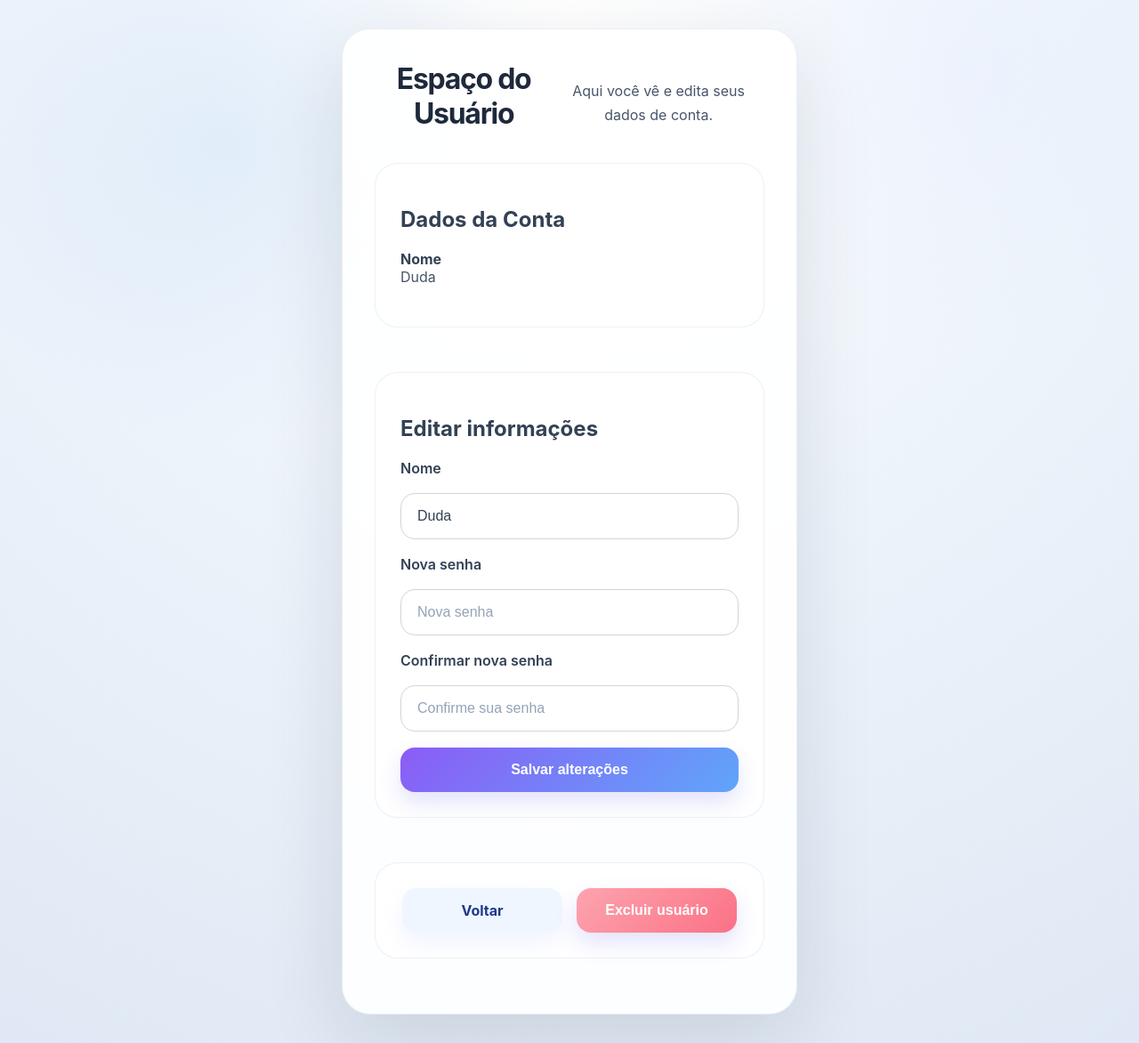
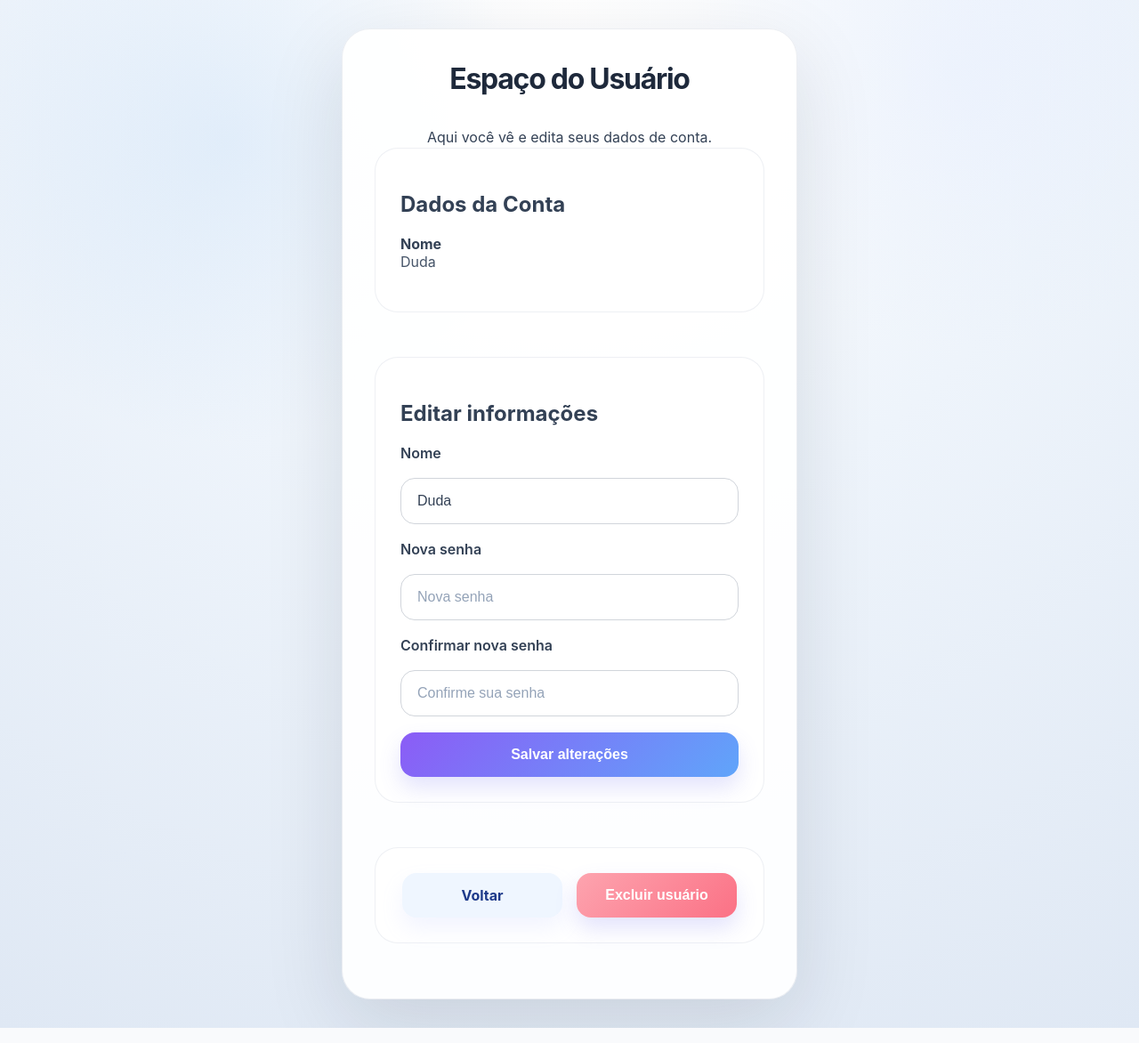
Before and after one commit to MEduardaNunes/TP-ES, a Django app: page /user/ in a window 1280 px wide. Shown: the whole page at 89% size. Run offline with Django 5.2, Linux system fonts and the light colour scheme; a user stored in the database is signed in.

Commit message:
fix página de editar usuário

```diff
--- a/tp_es/accounts/static/css/accounts.css
+++ b/tp_es/accounts/static/css/accounts.css
@@ -34,9 +34,3 @@
   width: auto;
   min-width: 180px;
 }
-
-.center-line {
-  display: flex;
-  justify-content: center;
-  margin: 1px;
-}
--- a/tp_es/accounts/templates/user.html
+++ b/tp_es/accounts/templates/user.html
@@ -12,8 +12,8 @@
     <div class="page-shell">
       <header>
         <h1>Espaço do Usuário</h1>
-        <p>Aqui você vê e edita seus dados de conta.</p>
       </header>
+      <p class="center-line margin-bottom">Aqui você vê e edita seus dados de conta.</p>
 
       {% if messages %}
         {% for message in messages %}
--- a/tp_es/static/css/base.css
+++ b/tp_es/static/css/base.css
@@ -268,3 +268,13 @@ form {
   display: grid;
   gap: 18px;
 }
+
+.center-line {
+  display: flex;
+  justify-content: center;
+  margin: 1px;
+}
+
+.margin-bottom {
+  padding-bottom: 1px;
+}
```
Also changed, not shown: tp_es/db.sqlite3.
